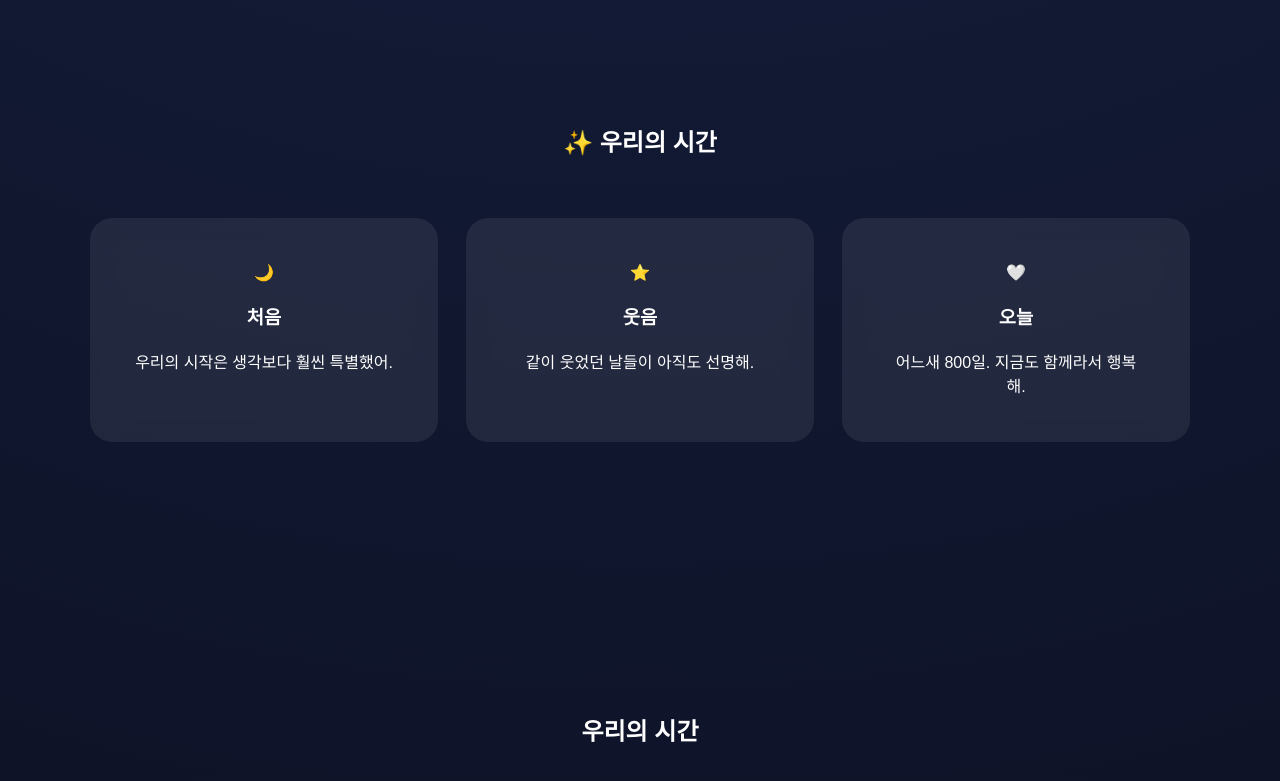
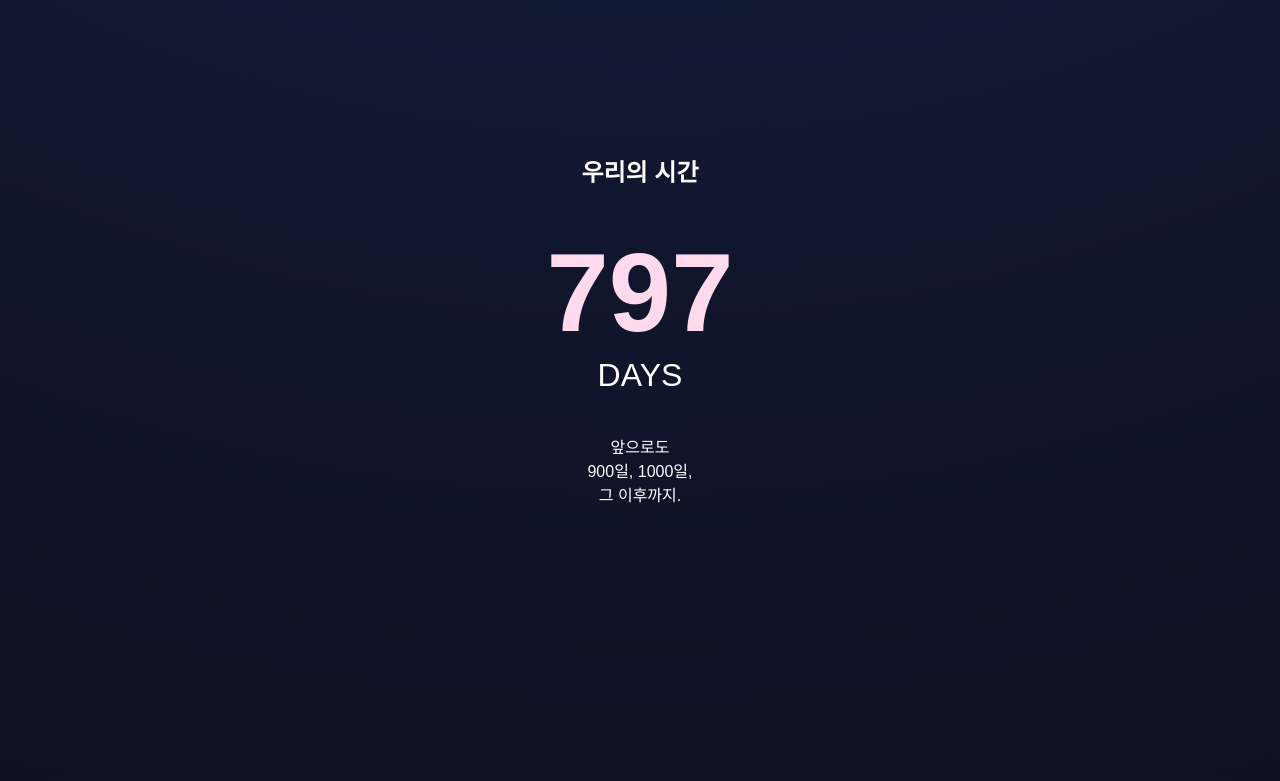
Before and after one commit to Jane525/love-letter, a plain HTML site: page index.html in a window 1280 px wide. Shown: the part 1265-2046 px from the top of the page. Drawn offline with Linux system fonts and the light colour scheme; a web font is replaced by a local one.

```diff
--- a/index.html
+++ b/index.html
@@ -63,47 +63,6 @@
 
 
 
-    <!-- 추억 -->
-
-    <section class="memory">
-
-        <h2>✨ 우리의 시간</h2>
-
-        <div class="cards">
-
-            <div class="card">
-                🌙
-                <h3>처음</h3>
-                <p>
-                    우리의 시작은
-                    생각보다 훨씬 특별했어.
-                </p>
-            </div>
-
-            <div class="card">
-                ⭐
-                <h3>웃음</h3>
-                <p>
-                    같이 웃었던 날들이
-                    아직도 선명해.
-                </p>
-            </div>
-
-            <div class="card">
-                🤍
-                <h3>오늘</h3>
-                <p>
-                    어느새 800일.
-                    지금도 함께라서 행복해.
-                </p>
-            </div>
-
-        </div>
-
-    </section>
-
-
-
     <!-- 카운터 -->
 
     <section class="counter">
```
